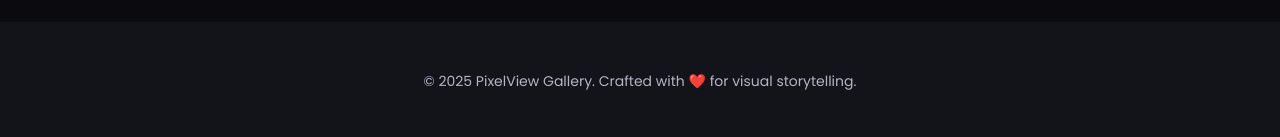
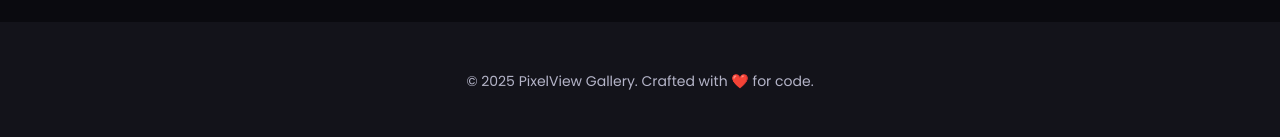
Before and after one commit to vishangl/CodeAlpha_PixelView-Gallery, a plain HTML site: page index.html in a window 1280 px wide. Shown: the part 2033-2170 px from the top of the page. Drawn offline with Linux system fonts and the light colour scheme.

Commit message:
made some changes

```diff
--- a/index.html
+++ b/index.html
@@ -101,7 +101,7 @@
     <!-- Footer -->
     <footer class="footer">
         <div class="container">
-            <p>&copy; 2025 PixelView Gallery. Crafted with ❤️ for visual storytelling.</p>
+            <p>&copy; 2025 PixelView Gallery. Crafted with ❤️ for code.</p>
         </div>
     </footer>
 
```
Also changed, not shown: 1 other file.
